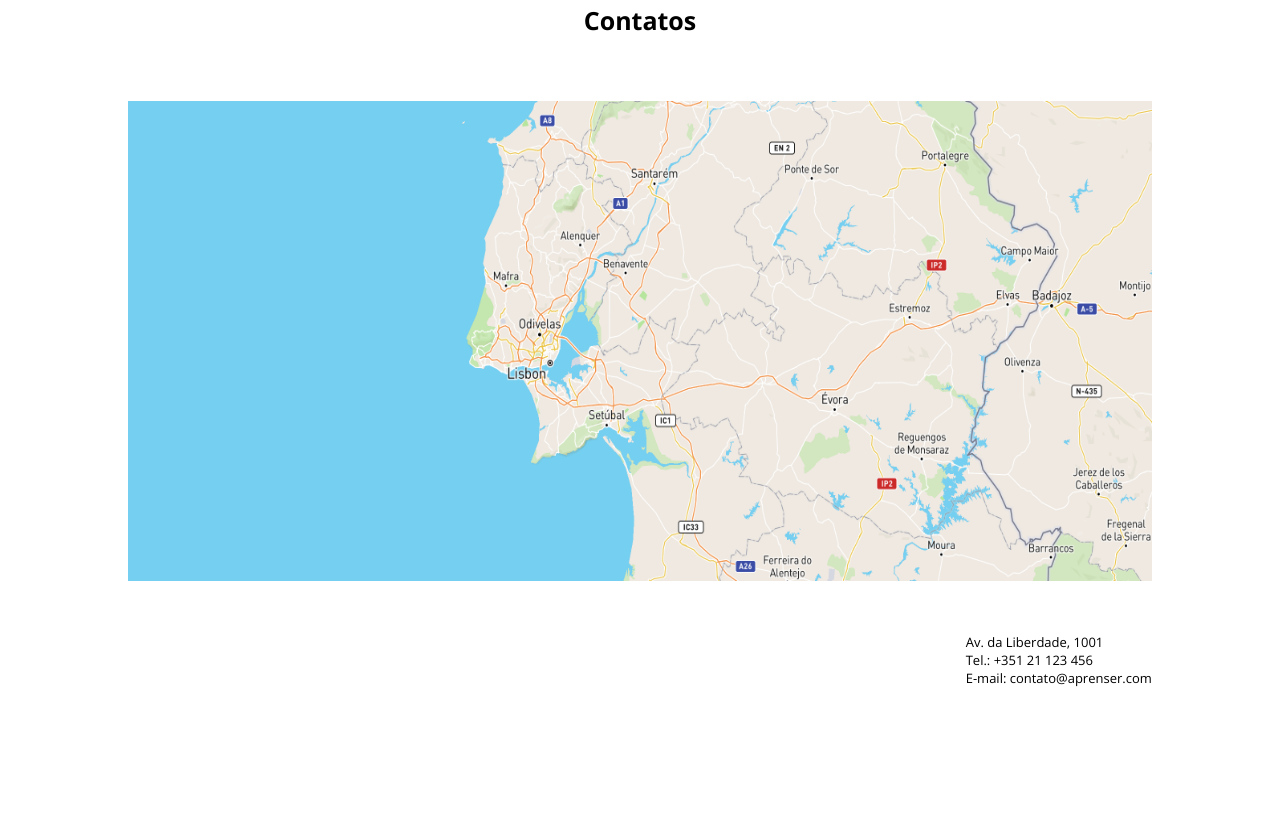
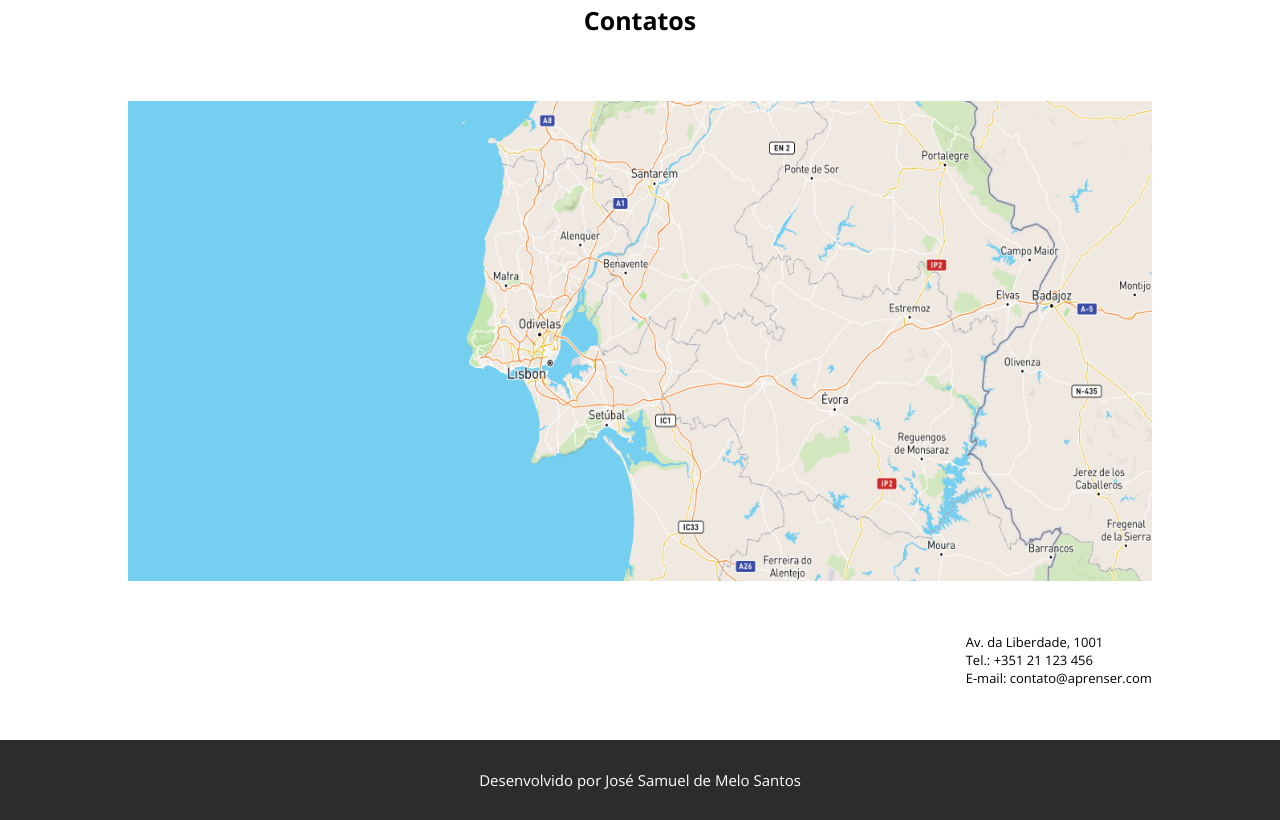
Before and after one commit to JoseSamueldeMeloSantos/apenser, a plain HTML site: page index.html in a window 1280 px wide. Shown: the part 2308-3128 px from the top of the page. Before the commit the page ends 3048 px from the top, so only its background shows below. Drawn offline with nearby package versions, Linux system fonts and the light colour scheme.

Commit message:
footer finish

```diff
--- a/index.html
+++ b/index.html
@@ -94,6 +94,10 @@
                     <li class="map-container__item">E-mail: contato@aprenser.com</li>
                 </ul>
             </section>
+
+            <footer class="footer-container">
+                <p class="footer-container__text">Desenvolvido por José Samuel de Melo Santos</p>
+            </footer>
         </main>
 
         <footer>
--- a/styles/style.css
+++ b/styles/style.css
@@ -13,7 +13,6 @@
   --color-hero-bright: #fff176;
 
   --photo-container-y-size: calc(100vh - 115px);
-
   --option-course-backgroun-color: rgb(218, 218, 218);
 }
 
@@ -214,3 +213,15 @@ html {
     list-style-type: none;
     font-size: 1.3em;
 }
+
+/*footer container*/
+.footer-container {
+    padding: 1.5em;
+    background-color: var(--color-dark);
+}
+
+.footer-container__text {
+    text-align: center;
+    font-size: 1.5em;
+    color: white;
+}
```
